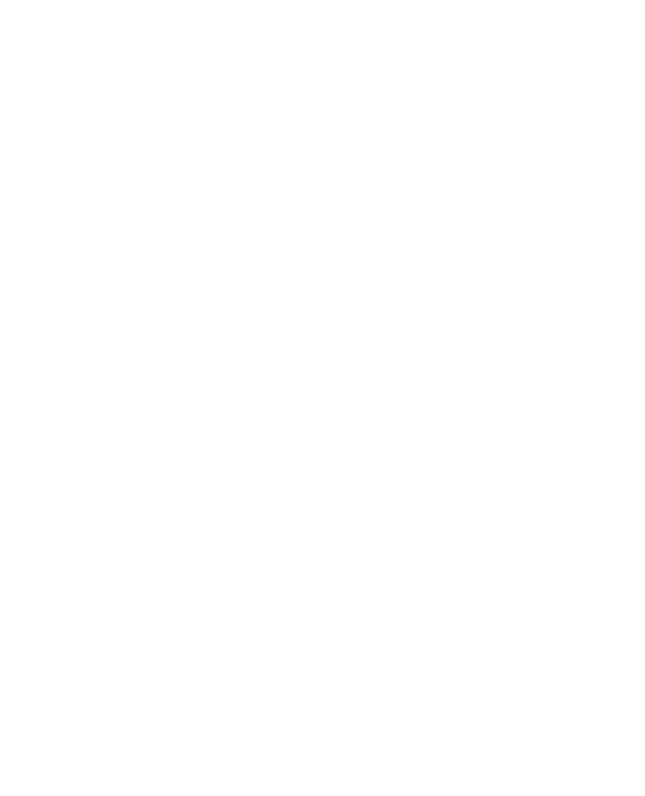
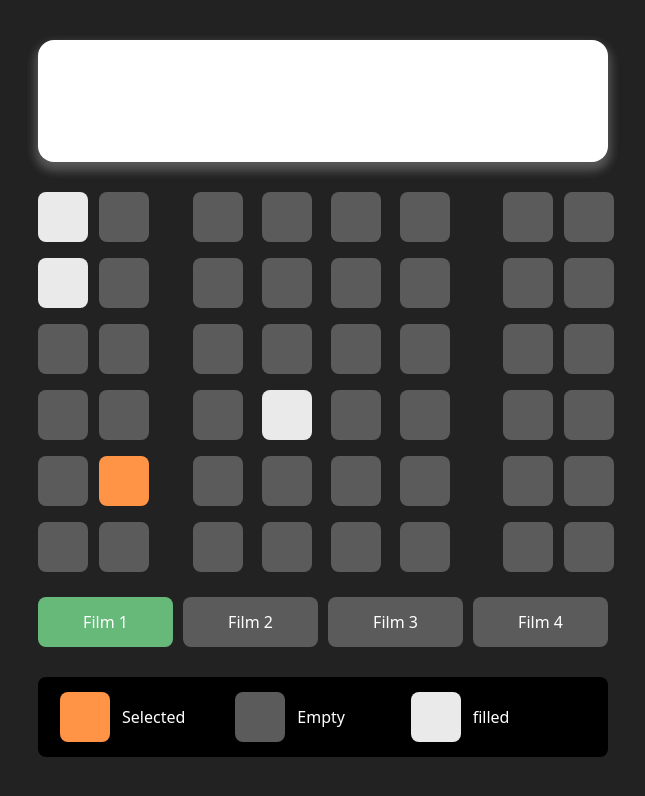
Before and after one commit to nicat41/cinema-javaScript, a plain HTML site: page index.html in a window 1280 px wide. Shown: the whole page, without its empty margins (317-962 px from the left). Drawn offline with nearby package versions, Linux system fonts and the light colour scheme.

Commit message:
the visual part of the project was ready

```diff
--- a/index.html
+++ b/index.html
@@ -10,6 +10,7 @@
     <link rel="preconnect" href="https://fonts.googleapis.com">
     <link rel="preconnect" href="https://fonts.gstatic.com" crossorigin>
     <link href="https://fonts.googleapis.com/css2?family=Nunito:ital,wght@0,200..1000;1,200..1000&display=swap" rel="stylesheet">
+    <link rel="stylesheet" href="style.css">
     <script src="https://cdn.tailwindcss.com"></script>
 </head>
 <body>
@@ -28,8 +29,97 @@
         };
       </script>
   </head>
-  <body>
+  <body class="bg-[#222]">
+<div class="w-[570px] mx-auto mt-[40px]">
+  <div class="w-full h-[122px] bg-white rounded-[16px] shadow-[0px_6px_10px_3px_#F8F8F840]"></div>
 
+<div class="grid grid-cols-12 mt-[30px] gap-x-[50px]">
+  <div class="col-span-3 grid grid-cols-2 gird-rows-6 gap-4">
+<button class="seat filled"></button>
+<button class="seat"></button>
+<button class="seat filled"></button>
+<button class="seat "></button>
+<button class="seat"></button>
+<button class="seat"></button>
+<button class="seat"></button>
+<button class="seat"></button>
+<button class="seat"></button>
+<button class="seat  selected"></button>
+<button class="seat"></button>
+<button class="seat"></button>
+
+  </div>
+
+  <div class="col-span-6 grid grid-cols-4 grid-rows-6 gap-4">
+    <button class="seat"></button>
+    <button class="seat"></button>
+    <button class="seat"></button>
+    <button class="seat"></button>
+    <button class="seat"></button>
+    <button class="seat"></button>
+    <button class="seat"></button>
+    <button class="seat"></button>
+    <button class="seat"></button>
+    <button class="seat"></button>
+    <button class="seat"></button>
+    <button class="seat"></button>
+    <button class="seat"></button>
+    <button class="seat filled"></button>
+    <button class="seat"></button>
+    <button class="seat"></button>
+    <button class="seat"></button>
+    <button class="seat"></button>
+    <button class="seat"></button>
+    <button class="seat"></button>
+    <button class="seat"></button>
+    <button class="seat "></button>
+    <button class="seat"></button>
+    <button class="seat"></button>
+
+      </div>
+
+      <div class="col-span-3 grid grid-cols-2 grid-rows-6 gap-4">
+        <button class="seat"></button>
+        <button class="seat"></button>
+        <button class="seat"></button>
+        <button class="seat"></button>
+        <button class="seat"></button>
+        <button class="seat"></button>
+        <button class="seat "></button>
+        <button class="seat"></button>
+        <button class="seat"></button>
+        <button class="seat"></button>
+        <button class="seat"></button>
+        <button class="seat"></button>
+
+
+          </div>
+</div>
+<div class="flex mt-[25px] gap-x-[10px]">
+  <button class=" film active bg-[#5b5b5b] w-full h-[50px] text-white rounded-lg ">Film 1</button>
+  <button class=" film  bg-[#5b5b5b] w-full h-[50px] text-white rounded-lg">Film 2</button>
+  <button class=" film  bg-[#5b5b5b] w-full h-[50px] text-white rounded-lg">Film 3</button>
+  <button class=" film  bg-[#5b5b5b] w-full h-[50px] text-white rounded-lg">Film 4</button>
+</div>
+<div class="mt-[30px] text-white bg-black py-[15px] px-[22px] rounded-lg flex">
+
+<div class="flex flex-1 items-center space-x-[12px]">
+  <span class="inline-block  size-[50px] selected rounded-lg"></span>
+  <span>Selected</span>
+</div>
+
+<div class="flex flex-1 items-center space-x-[12px]">
+  <span class="inline-block size-[50px] rounded-lg bg-[#5b5b5b]"></span>
+  <span>Empty</span>
+</div>
+
+<div class="flex flex-1 items-center space-x-[12px]">
+  <span class="inline-block size-[50px] filled rounded-lg"></span>
+  <span>filled</span>
+</div>
+
+</div>
+</div>
     <script src="./script.js"></script>
 </body>
 </html>
--- /dev/null
+++ b/style.css
@@ -0,0 +1,16 @@
+.seat {
+    width: 50px;
+    height: 50px;
+    background-color: #5b5b5b;
+    border-radius: 8px;
+}
+
+.film.active {
+    background-color: #66B979;
+    }
+    .selected {
+     background-color: #FF9446;
+    }
+    .filled {
+      background-color: #eaeaea;
+    }
```
